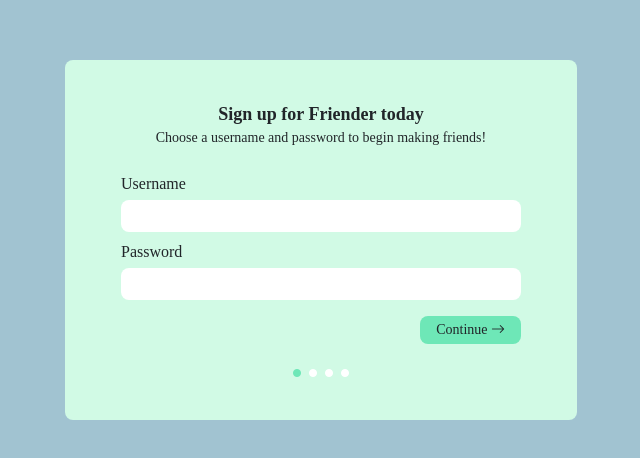
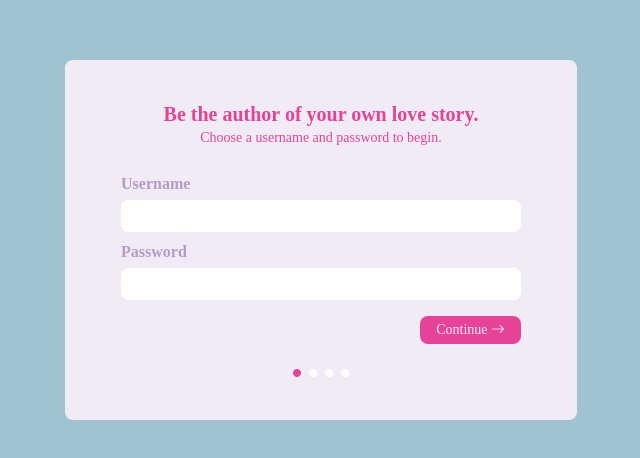
Before and after one commit to elisetvy/friender-frontend, a React (Create React App) app: page /register in a window 1280 px wide. Shown: the part 160-618 px from the top of the page, without its empty margins (319-959 px from the left). Built offline with nearby package versions, Linux system fonts and the light colour scheme; no server answers.

Commit message:
Create utility classes; update registration form with new color scheme

```diff
--- a/src/App.js
+++ b/src/App.js
@@ -97,7 +97,7 @@ function App() {
   }
 
   return (
-    <div className="bg-[#A1C3D1] h-fit min-h-screen px-10 py-4">
+    <div className="background-blue h-fit min-h-screen px-10 py-4">
       <BrowserRouter>
       {currUser && <Nav currUser={currUser} logOut={logOut}></Nav>}
         <Routes>
--- a/src/RegisterForm.js
+++ b/src/RegisterForm.js
@@ -82,22 +82,22 @@ function RegisterForm({ register }){
   return(
     <div className="absolute top-0 left-0 w-screen h-screen">
     <div className="w-full h-full flex justify-center items-center">
-      <div className="bg-emerald-100 w-2/5 flex flex-col justify-center items-center text-center px-14 py-10 rounded-lg">
+      <div className="background-white w-2/5 flex flex-col justify-center items-center text-center px-14 py-10 rounded-lg">
         { form === "one" &&
         <>
-        <p className="text-lg font-bold">Sign up for Friender today</p>
-        <p className="text-sm">Choose a username and password to begin making friends!</p>
+        <p className="text-xl font-bold font-fuschia">Be the author of your own love story.</p>
+        <p className="text-sm font-fuschia">Choose a username and password to begin.</p>
         <form onSubmit={checkOne} className="mt-4 flex flex-col text-left w-full">
-          <label className="mb-1">Username</label>
+          <label className="mb-1 font-purple font-bold">Username</label>
           <input name="username"
               required
               value={formData.username}
               onChange={handleChange}
               type="text"
               maxLength={20}
-              className="mb-2 rounded-lg px-2 py-1"
+              className="mb-2 rounded-lg px-2 py-1 font-fuschia"
               />
-          <label className="mb-1">Password</label>
+          <label className="mb-1 font-purple font-bold">Password</label>
           <input name="password"
               required
               value={formData.password}
@@ -106,15 +106,15 @@ function RegisterForm({ register }){
               autoComplete="off"
               minLength={5}
               maxLength={100}
-              className="mb-3 rounded-lg px-2 py-1"
+              className="mb-3 rounded-lg px-2 py-1 font-fuschia"
               />
-          {error && <p className="mb-3 text-red-400 font-bold text-center">{error}</p>}
+          {error && <p className="mb-3 text-red-500 font-bold text-center">{error}</p>}
           <div className="flex justify-end">
-          <button className="bg-emerald-300 w-fit px-3 py-1 text-sm rounded-lg hover:scale-105">Continue <i className="bi bi-arrow-right"></i></button>
+          <button className="font-white background-fuschia w-fit px-3 py-1 text-sm rounded-lg hover:scale-105">Continue <i className="bi bi-arrow-right"></i></button>
           </div>
         </form>
         <div className="mt-4 flex gap-2">
-          <i className="bi bi-circle-fill text-emerald-300 text-[8px]"></i>
+          <i className="bi bi-circle-fill font-fuschia text-[8px]"></i>
           <i className="bi bi-circle-fill text-white text-[8px]"></i>
           <i className="bi bi-circle-fill text-white text-[8px]"></i>
           <i className="bi bi-circle-fill text-white text-[8px]"></i>
@@ -124,40 +124,40 @@ function RegisterForm({ register }){
       { form === "two" &&
       <>
       <form onSubmit={checkTwo} className="mt-4 flex flex-col text-left w-full">
-        <label className="mb-1">Name</label>
+        <label className="mb-1 font-purple font-bold">Name</label>
         <input name="name"
               required
               value={formData.name}
               onChange={handleChange}
               type="text"
               maxLength={20}
-              className="mb-2 rounded-lg px-2 py-1"
+              className="mb-2 rounded-lg px-2 py-1 font-fuschia"
               />
-        <label className="mb-1">Email Address</label>
+        <label className="mb-1 font-purple font-bold">Email Address</label>
         <input name="email"
               required
               value={formData.email}
               onChange={handleChange}
               type="email"
               maxLength={50}
-              className="mb-2 rounded-lg px-2 py-1"
+              className="mb-2 rounded-lg px-2 py-1 font-fuschia"
               />
-        <label className="mb-1">Date of Birth</label>
+        <label className="mb-1 font-purple font-bold">Date of Birth</label>
         <input name="dob"
           required
           value={formData.dob}
           onChange={handleChange}
           type="date"
-          className="mb-3 rounded-lg px-2 py-1"
+          className="mb-3 rounded-lg px-2 py-1 font-fuschia"
           />
-        {error && <p className="mb-3 text-red-400 font-bold text-center">{error}</p>}
+        {error && <p className="mb-3 text-red-500 font-bold text-center">{error}</p>}
         <div className="flex justify-end">
-        <button className="bg-emerald-300 w-fit px-3 py-1 text-sm rounded-lg hover:scale-105">Continue <i className="bi bi-arrow-right"></i></button>
+        <button className="background-fuschia font-white w-fit px-3 py-1 text-sm rounded-lg hover:scale-105">Continue <i className="bi bi-arrow-right"></i></button>
         </div>
       </form>
       <div className="mt-4 flex gap-2">
         <i onClick={(e) => { e.preventDefault(); setForm("one"); setError(null); }} className="hover:cursor-pointer bi bi-circle-fill text-white text-[8px]"></i>
-        <i className="bi bi-circle-fill text-emerald-300 text-[8px]"></i>
+        <i className="bi bi-circle-fill font-fuschia text-[8px]"></i>
         <i className="bi bi-circle-fill text-white text-[8px]"></i>
         <i className="bi bi-circle-fill text-white text-[8px]"></i>
       </div>
@@ -166,7 +166,7 @@ function RegisterForm({ register }){
       { form === "three" &&
       <>
         <form onSubmit={(e) => { e.preventDefault(); setForm("four"); }} className="mt-4 flex flex-col text-left w-full">
-          <label className="mb-1">ZIP Code</label>
+          <label className="mb-1 font-purple font-bold">ZIP Code</label>
           <input name="zip"
             required
             value={formData.zip}
@@ -174,25 +174,25 @@ function RegisterForm({ register }){
             pattern="[0-9]{5}"
             minLength={5}
             maxLength={5}
-            className="mb-2 rounded-lg px-2 py-1"
+            className="mb-2 rounded-lg px-2 py-1 font-fuschia"
             />
-          <label className="mb-1">Friend Radius</label>
+          <label className="mb-1 font-purple font-bold">Friend Radius</label>
           <input name="radius"
             value={formData.radius}
             onChange={handleChange}
             pattern="[0-9]"
             type="text"
-            className="mb-3 rounded-lg px-2 py-1"
+            className="mb-3 rounded-lg px-2 py-1 font-fuschia"
             />
-          {error && <p className="mb-3 text-red-400 font-bold text-center">{error}</p>}
+          {error && <p className="mb-3 text-red-500 font-bold text-center">{error}</p>}
           <div className="flex justify-end">
-          <button className="bg-emerald-300 w-fit px-3 py-1 text-sm rounded-lg hover:scale-105">Continue <i className="bi bi-arrow-right"></i></button>
+          <button className="background-fuschia font-white w-fit px-3 py-1 text-sm rounded-lg hover:scale-105">Continue <i className="bi bi-arrow-right"></i></button>
           </div>
         </form>
         <div className="mt-4 flex gap-2">
         <i onClick={(e) => { e.preventDefault(); setForm("one"); setError(null); }} className="hover:cursor-pointer bi bi-circle-fill text-white text-[8px]"></i>
         <i onClick={(e) => { e.preventDefault(); setForm("two"); setError(null); }} className="hover:cursor-pointer bi bi-circle-fill text-white text-[8px]"></i>
-        <i className="bi bi-circle-fill text-emerald-300 text-[8px]"></i>
+        <i className="bi bi-circle-fill font-fuschia text-[8px]"></i>
         <i className="bi bi-circle-fill text-white text-[8px]"></i>
         </div>
       </>
@@ -200,29 +200,29 @@ function RegisterForm({ register }){
       { form === "four" &&
       <>
         <form className="mt-4 flex flex-col text-left w-full">
-          <label className="mb-1">Profile Photo</label>
+          <label className="mb-1 font-purple font-bold">Profile Photo</label>
             <input name="photo"
               onChange={handleChange}
               type="file"
-              className="mb-2 rounded-lg px-2 py-1"
+              className="mb-2 rounded-lg px-2 py-1 font-fuschia"
               />
-          <label className="mb-1">Bio</label>
+          <label className="mb-1 font-purple font-bold">Bio</label>
           <input name="bio"
               value={formData.bio}
               onChange={handleChange}
               type="text"
-              className="mb-3 rounded-lg px-2 py-1"
+              className="mb-3 rounded-lg px-2 py-1 font-fuschia"
               />
-          {error && <p className="mb-3 text-red-400 font-bold text-center">{error}</p>}
+          {error && <p className="mb-3 text-red-500 font-bold text-center">{error}</p>}
           <div className="flex justify-end">
-          <button onClick={handleSubmit} className="bg-emerald-300 w-fit px-3 py-1 text-sm rounded-lg hover:scale-105">Submit</button>
+          <button onClick={handleSubmit} className="background-fuschia font-white w-fit px-3 py-1 text-sm rounded-lg hover:scale-105">Submit</button>
           </div>
         </form>
         <div className="mt-4 flex gap-2">
         <i onClick={(e) => { e.preventDefault(); setForm("one"); setError(null); }} className="hover:cursor-pointer bi bi-circle-fill text-white text-[8px]"></i>
         <i onClick={(e) => { e.preventDefault(); setForm("two"); setError(null); }} className="hover:cursor-pointer bi bi-circle-fill text-white text-[8px]"></i>
         <i onClick={(e) => { e.preventDefault(); setForm("three"); setError(null); }} className="hover:cursor-pointer bi bi-circle-fill text-white text-[8px]"></i>
-        <i className="bi bi-circle-fill text-emerald-300 text-[8px]"></i>
+        <i className="bi bi-circle-fill font-fuschia text-[8px]"></i>
         </div>
       </>
       }
--- a/src/index.css
+++ b/src/index.css
@@ -14,6 +14,14 @@ code {
     monospace;
 }
 
+.font-blue {
+  color: #A1C3D1;
+}
+
+.background-blue {
+  background-color: #A1C3D1;
+}
+
 .font-white {
   color: #F0EBF4;
 }
@@ -22,6 +30,34 @@ code {
   color: #F0EBF4;
 }
 
+.background-white {
+  background-color: #F0EBF4;
+}
+
+.font-pink {
+  color: #F172A1;
+}
+
+.background-pink {
+  background-color: #F172A1;
+}
+
+.font-fuschia {
+  color: #E64398;
+}
+
+.background-fuschia {
+  background-color: #E64398;
+}
+
+.font-purple {
+  color: #B39BC8;
+}
+
+.background-purple {
+  background-color: #B39BC8;
+}
+
 .HELP {
   border: 2px solid red;
 }
```
